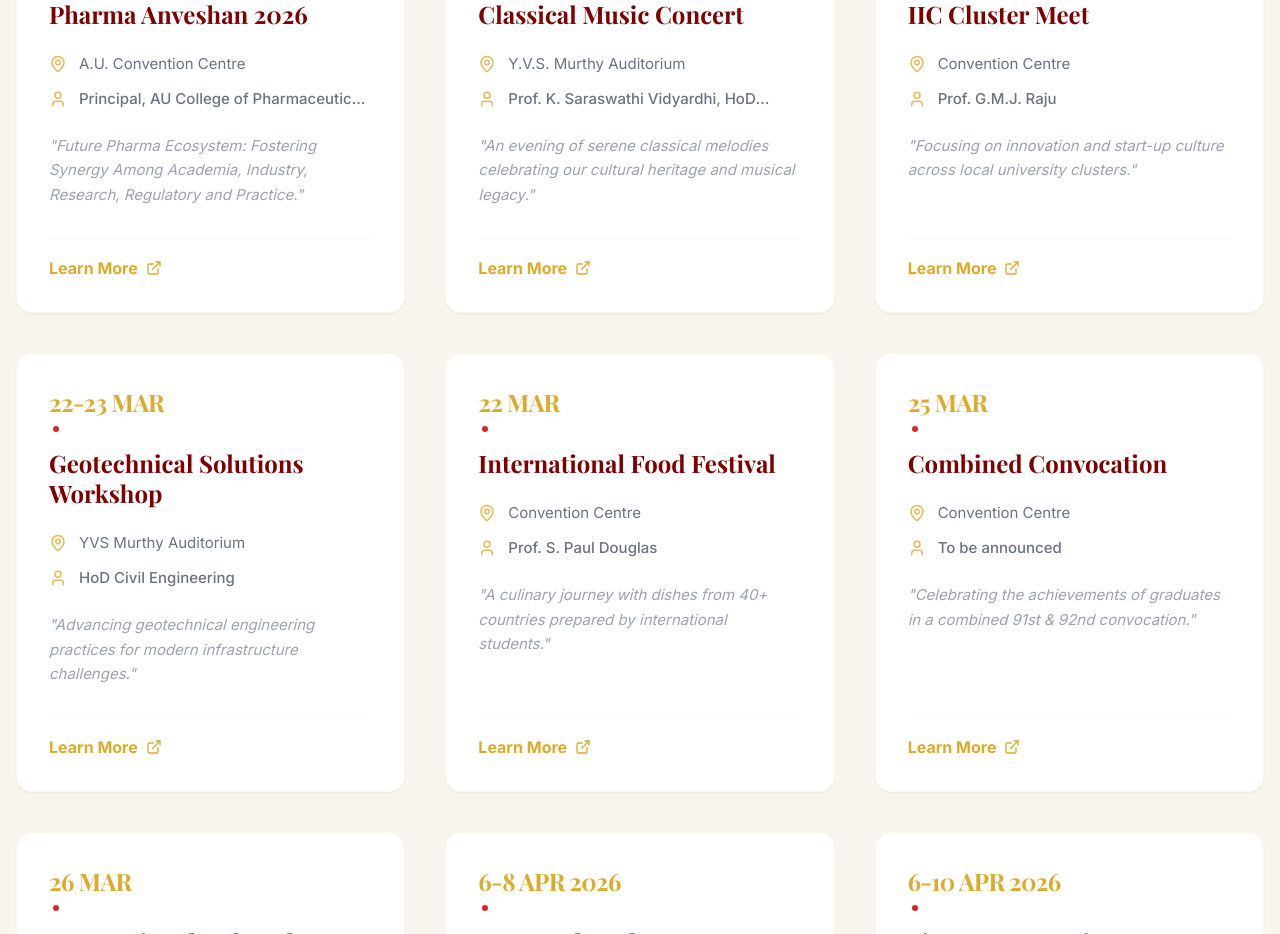
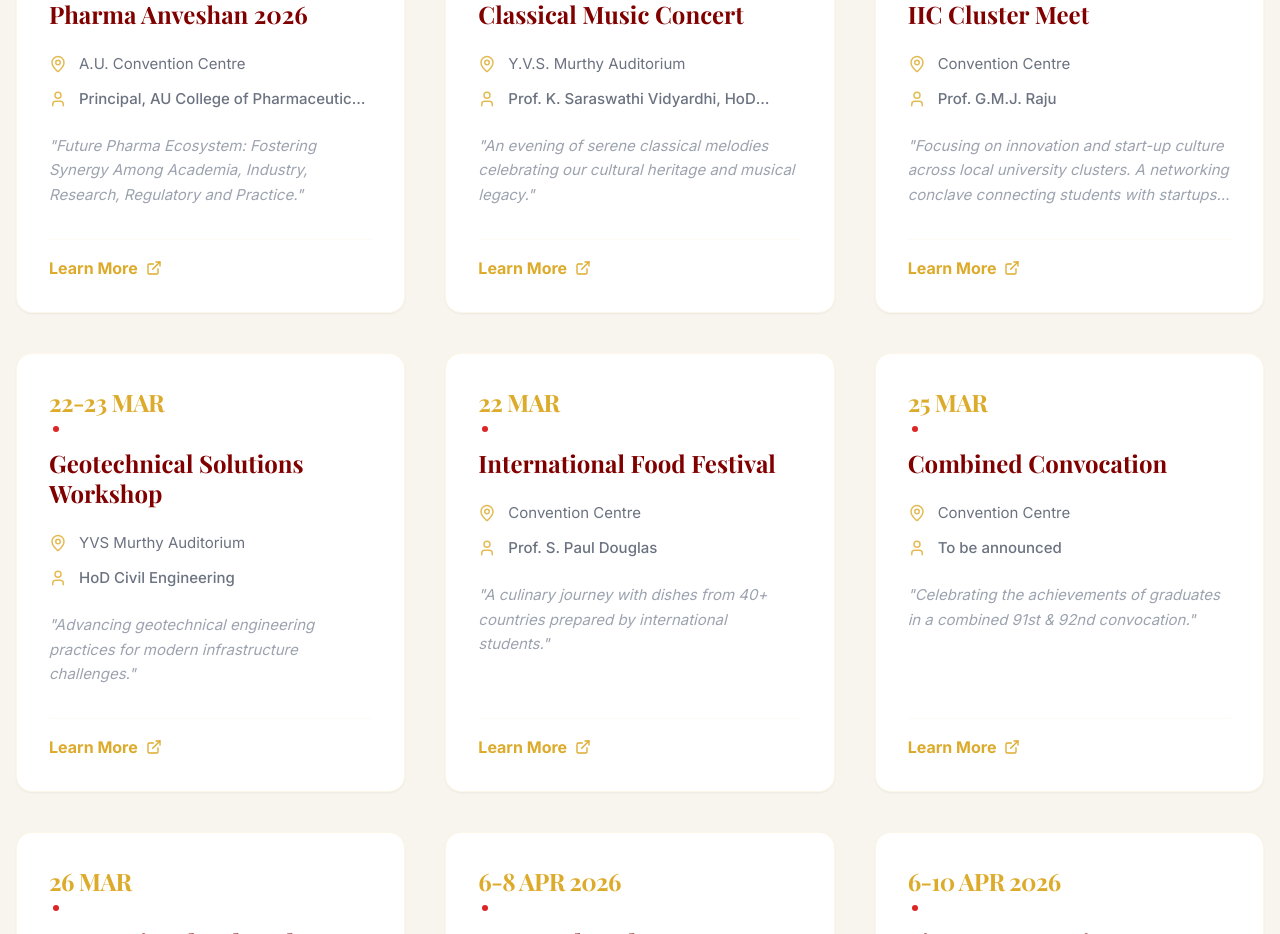
Before and after one commit to Sriharsha-Meduri/ShatabdiMahotsav, a React (Vite) app: page /events in a window 1280 px wide. Shown: the part 1020-1954 px from the top of the page. Built offline with nearby package versions, Linux system fonts and the light colour scheme; the HTML template or start-up script is replaced by a standard one; a web font is replaced by a local one.

Commit message:
Updated details for IIC Cluster Event

```diff
--- a/src/data/eventsCatalog.ts
+++ b/src/data/eventsCatalog.ts
@@ -42,7 +42,9 @@ export const EVENTS: EventData[] = [
     title: "IIC Cluster Meet",
     convenor: "Prof. G.M.J. Raju",
     venue: "Convention Centre",
-    description: "Focusing on innovation and start-up culture across local university clusters."
+    description: "Focusing on innovation and start-up culture across local university clusters.\nA networking conclave connecting students with startups, industry leaders, and investors.\nExplore internships with 16 startups and gain insights from leaders like Padma Shri Dr. BVR Mohan Reddy.",
+    registrationLink: "https://forms.gle/oqwHvqFseJGGD8fU7",
+    brochureLink: "/downloads/IIC_cluster_event.jpeg"
   },
   {
     id: 15,
--- a/src/pages/EventDetail.tsx
+++ b/src/pages/EventDetail.tsx
@@ -77,7 +77,7 @@ const EventDetail = () => {
                 <div className="prose prose-lg max-w-none text-gray-600 font-body space-y-6 lg:space-y-8 leading-relaxed">
                   <p>
                     As Andhra University celebrates its historic <strong>Centenary Milestone</strong>, we are proud to present {event.title}.
-                    This event is designed to foster a spirit of academic inquiry and cultural celebration among our students, faculty, and the global alumni network.
+                    This event is part of the Centenary Celebrations, bringing together students, faculty, and alumni to exchange ideas, showcase talent, and celebrate the vibrant academic and cultural spirit of our university.
                   </p>
                   <p>
                     {event.about || event.description}
@@ -179,7 +179,7 @@ const EventDetail = () => {
                       rel="noopener noreferrer"
                       className="flex items-center justify-center gap-3 w-full py-4 border-2 border-gold text-gold font-black rounded-2xl hover:bg-gold hover:text-navy transition-all text-xs sm:text-sm uppercase tracking-widest"
                     >
-                      <Download size={20} /> DOWNLOAD BROCHURE
+                      <Download size={20} /> DOWNLOAD DETAILS
                     </a>
                   ) : (
                     <button type="button" className="flex items-center justify-center gap-3 w-full py-4 border-2 border-gold text-gold font-black rounded-2xl hover:bg-gold hover:text-navy transition-all text-xs sm:text-sm uppercase tracking-widest opacity-80 cursor-not-allowed">
```
Also changed, not shown: public/downloads/IIC_cluster_event.jpeg (added).
